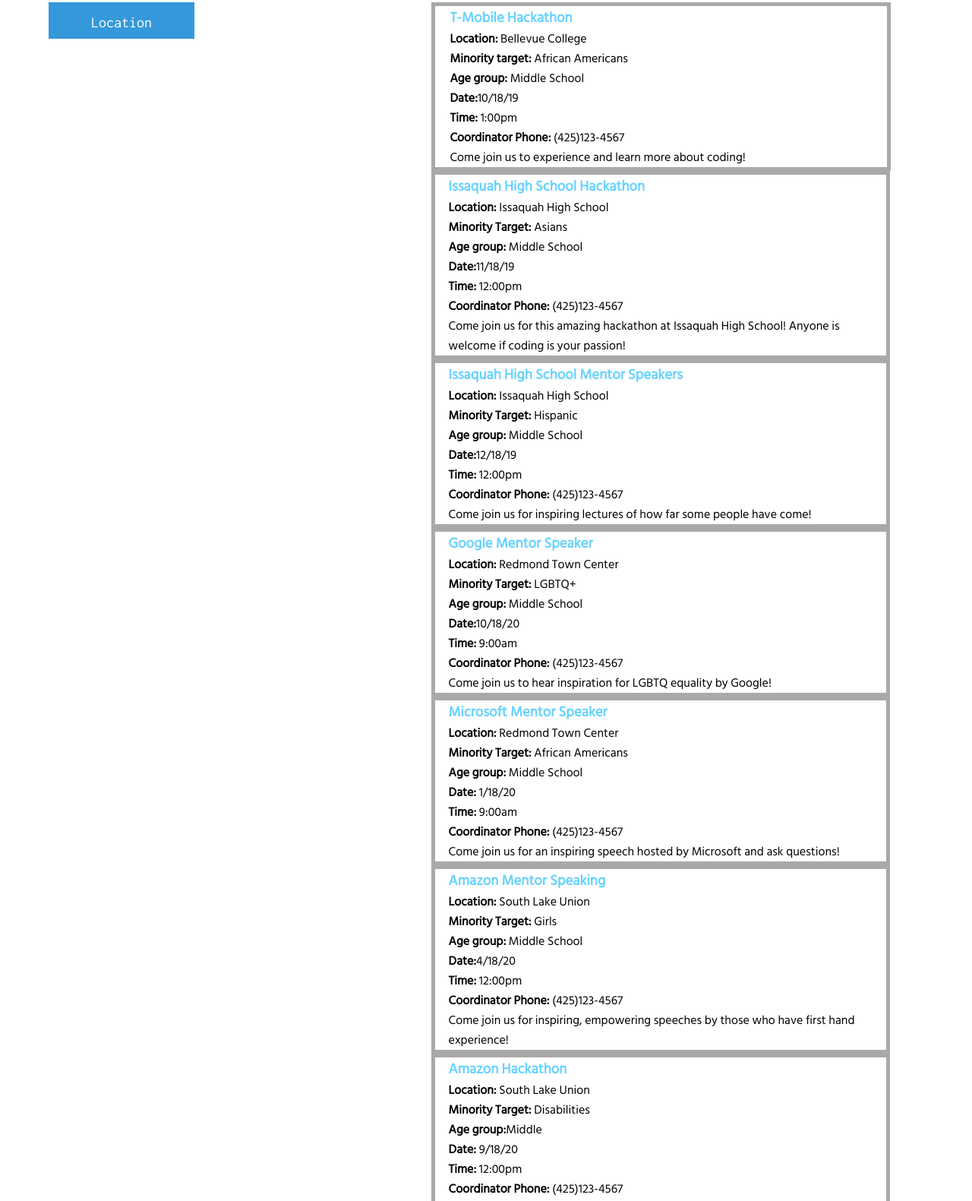
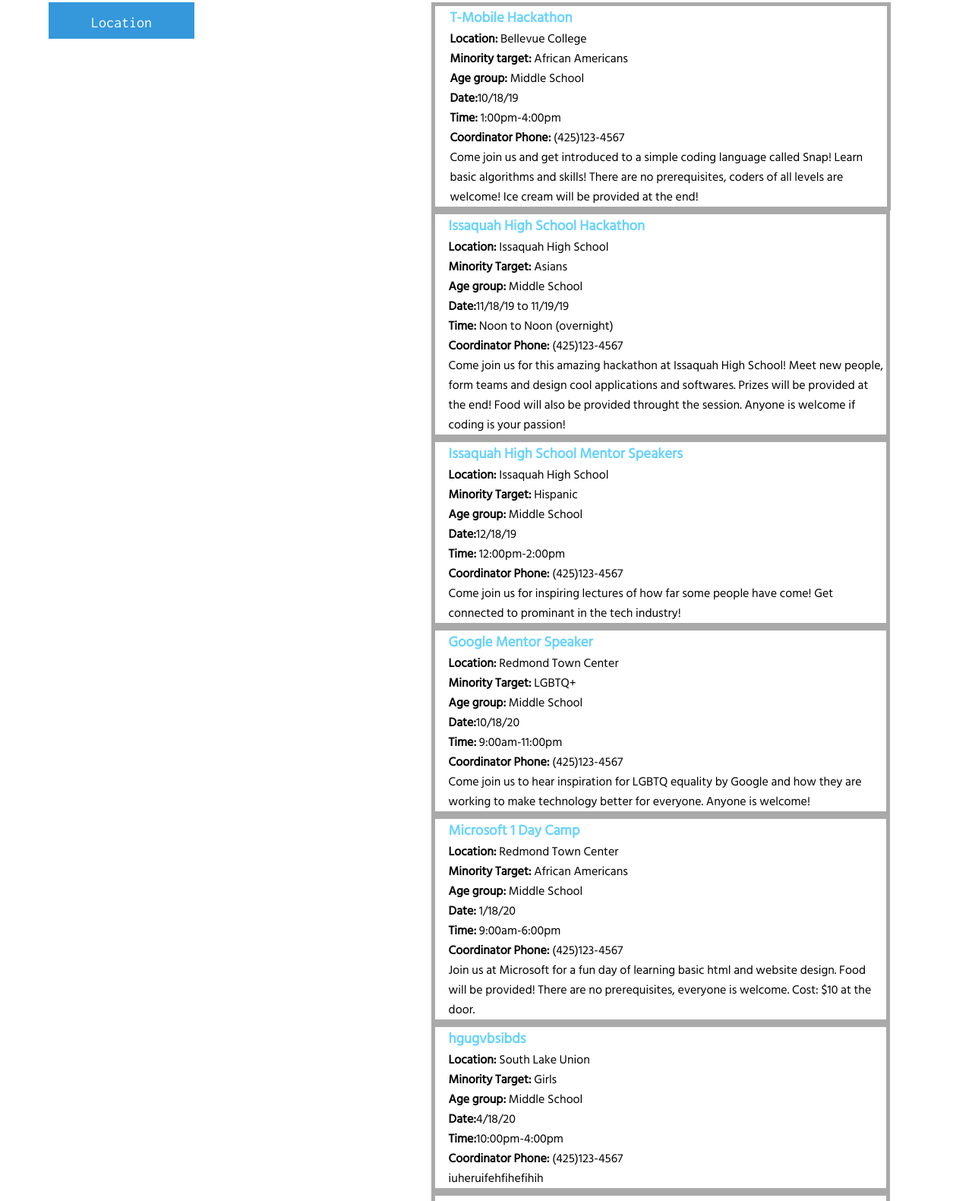
Before and after one commit to wansyd20/KWK_FinalProject, a plain HTML site: page middleschool.html in a window 1280 px wide. Shown: the part 397-1978 px from the top of the page at 76% size. Drawn offline with nearby package versions, Linux system fonts and the light colour scheme.

Commit message:
final stages

```diff
--- a/index.js
+++ b/index.js
@@ -5,6 +5,7 @@
 var red = $("#redmond");
 var slu = $("#slu");
 var uw = $("#uw");
+
 var bellevent= $("#bellevuelocation");
 var issyevent= $("#issaquahlocation");
 var redevent= $("#redmondlocation");
--- a/middleschool.html
+++ b/middleschool.html
@@ -35,6 +35,9 @@
             <div>
               <button class="location" id="uw">UW</button>
             </div>
+            <div>
+              <button class="location" id="all">Refresh to see all</button>
+            </div>
           </div>
         </div>
       </div>
@@ -46,9 +49,9 @@
            <p><strong>Minority target:</strong> African Americans</p>
            <p><strong>Age group:</strong> Middle School</p>
            <p><strong>Date:</strong>10/18/19</p>
-           <p><strong>Time:</strong> 1:00pm</p>
+           <p><strong>Time:</strong> 1:00pm-4:00pm</p>
            <p><strong>Coordinator Phone:</strong> (425)123-4567</p>
-           <p>Come join us to experience and learn more about coding!</p>
+           <p>Come join us and get introduced to a simple coding language called Snap! Learn basic algorithms and skills! There are no prerequisites, coders of all levels are welcome! Ice cream will be provided at the end!</p>
          </div>
          <div id="issaquahlocation">
            <div class="event">
@@ -56,10 +59,10 @@
             <p><strong>Location:</strong> Issaquah High School</p>
             <p><strong> Minority Target:</strong> Asians</p>
             <p><strong>Age group:</strong> Middle School</p>
-            <p><strong>Date:</strong>11/18/19</p>
-            <p><strong>Time:</strong> 12:00pm</p>
+            <p><strong>Date:</strong>11/18/19 to 11/19/19</p>
+            <p><strong>Time:</strong> Noon to Noon (overnight)</p>
             <p><strong>Coordinator Phone:</strong> (425)123-4567</p>
-            <p>Come join us for this amazing hackathon at Issaquah High School! Anyone is welcome if coding is your passion! </p>
+            <p>Come join us for this amazing hackathon at Issaquah High School! Meet new people, form teams and design cool applications and softwares. Prizes will be provided at the end! Food will also be provided throught the session. Anyone is welcome if coding is your passion!</p>
           </div>
           <div class="event">
             <h3>Issaquah High School Mentor Speakers</h3>
@@ -67,9 +70,9 @@
             <p> <strong>Minority Target:</strong> Hispanic</p>
             <p><strong>Age group:</strong> Middle School</p>
             <p><strong>Date:</strong>12/18/19</p>
-            <p><strong>Time:</strong> 12:00pm</p>
+            <p><strong>Time:</strong> 12:00pm-2:00pm</p>
             <p><strong>Coordinator Phone:</strong> (425)123-4567</p>
-            <p>Come join us for inspiring lectures of how far some people have come! </p>
+            <p>Come join us for inspiring lectures of how far some people have come! Get connected to prominant in the tech industry!</p>
          </div>
        </div>
    <div id="redmondlocation">
@@ -79,31 +82,31 @@
             <p><strong>Minority Target:</strong> LGBTQ+ </p>
             <p><strong>Age group:</strong> Middle School</p>
             <p><strong>Date:</strong>10/18/20</p>
-            <p><strong>Time:</strong> 9:00am</p>
+            <p><strong>Time:</strong> 9:00am-11:00pm</p>
             <p><strong>Coordinator Phone:</strong> (425)123-4567</p>
-            <p>Come join us to hear inspiration for LGBTQ equality by Google!</p>
+            <p>Come join us to hear inspiration for LGBTQ equality by Google and how they are working to make technology better for everyone. Anyone is welcome!</p>
          </div>
          <div class="event">
-           <h3>Microsoft Mentor Speaker</h3>
+           <h3>Microsoft 1 Day Camp</h3>
            <p><strong>Location:</strong> Redmond Town Center</p>
            <p><strong>Minority Target:</strong> African Americans</p>
            <p><strong>Age group:</strong> Middle School</p>
            <p><strong>Date:</strong> 1/18/20</p>
-           <p><strong>Time:</strong> 9:00am</p>
+           <p><strong>Time:</strong> 9:00am-6:00pm</p>
            <p><strong>Coordinator Phone:</strong> (425)123-4567</p>
-           <p>Come join us for an inspiring speech hosted by Microsoft and ask questions!</p>
+           <p>Join us at Microsoft for a fun day of learning basic html and website design. Food will be provided! There are no prerequisites, everyone is welcome. Cost: $10 at the door.</p>
          </div>
        </div>
          <div id="slulocation">
            <div class="event">
-             <h3>Amazon Mentor Speaking</h3>
+             <h3>hgugvbsibds</h3>
             <p><strong>Location: </strong>South Lake Union</p>
             <p><strong>Minority Target:</strong> Girls</p>
             <p><strong>Age group:</strong> Middle School</p>
             <p><strong>Date:</strong>4/18/20</p>
-            <p><strong>Time:</strong> 12:00pm</p>
+            <p><strong>Time:</strong>10:00pm-4:00pm</p>
             <p><strong>Coordinator Phone:</strong> (425)123-4567</p>
-            <p>Come join us for inspiring, empowering speeches by those who have first hand experience!</p>
+            <p>iuheruifehfihefihih</p>
           </div>
            <div class="event">
             <h3>Amazon Hackathon</h3>
```
Also changed, not shown: college.html (+3 -0 lines), highschool.html (+3 -0 lines).
